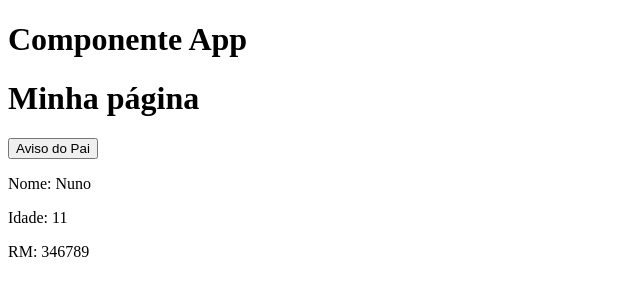
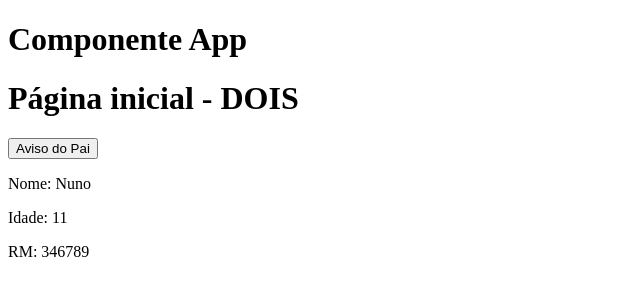
Before and after one commit to 1TDSPO-2024/aula-05-2sem, a React (Vite) app in the folder aula05/: page / in a window 1280 px wide. Shown: the top 300 px of the page, without its empty margins (0-640 px from the left). Built offline with nearby package versions, Linux system fonts and the light colour scheme.

Commit message:
Union-types e intersection com valores.

```diff
--- a/aula05/src/App.tsx
+++ b/aula05/src/App.tsx
@@ -2,14 +2,15 @@
 
 export default function App() {
 
-  const titulo: string = "Minha página";
-
-  const aviso = ()=> alert(titulo)
+  const pagina: string = "Página inicial";
+  const nrpagina: string = "DOIS";
+  const status = "loading";
+  const aviso = () => alert(pagina);
 
   return (
     <div>
       <h1>Componente App</h1>
-      <Cabecalho tituloProps={titulo} avisoProps={aviso} />
+      <Cabecalho paginaProps={pagina} nrPaginaProps={nrpagina} statusProps={status} avisoProps={aviso} />
     </div>
   );
 }
--- a/aula05/src/components/Cabecalho/Cabecalho.tsx
+++ b/aula05/src/components/Cabecalho/Cabecalho.tsx
@@ -1,11 +1,13 @@
 type CabecalhoProps = {
-    tituloProps: string;
+    paginaProps: string;
+    nrPaginaProps: number | string;
+    statusProps: "loading" | "deployed";
     avisoProps: Function;
 }
 
-export default function Cabecalho({tituloProps, avisoProps}: {tituloProps:string, avisoProps:Function}) {
+export default function Cabecalho({paginaProps, nrPaginaProps, statusProps, avisoProps}: CabecalhoProps) {
 
-    document.title = tituloProps
+    document.title = statusProps + " - " + nrPaginaProps;
 
     const aluno = {
         nome: "Nuno",
@@ -17,7 +19,7 @@
 
     return (
         <header>
-            <h1>{tituloProps}</h1>
+            <h1>{paginaProps + " - " + nrPaginaProps}</h1>
             <div>
                 <button onClick ={()=> avisoProps()}>Aviso do Pai</button>
             </div>
```
